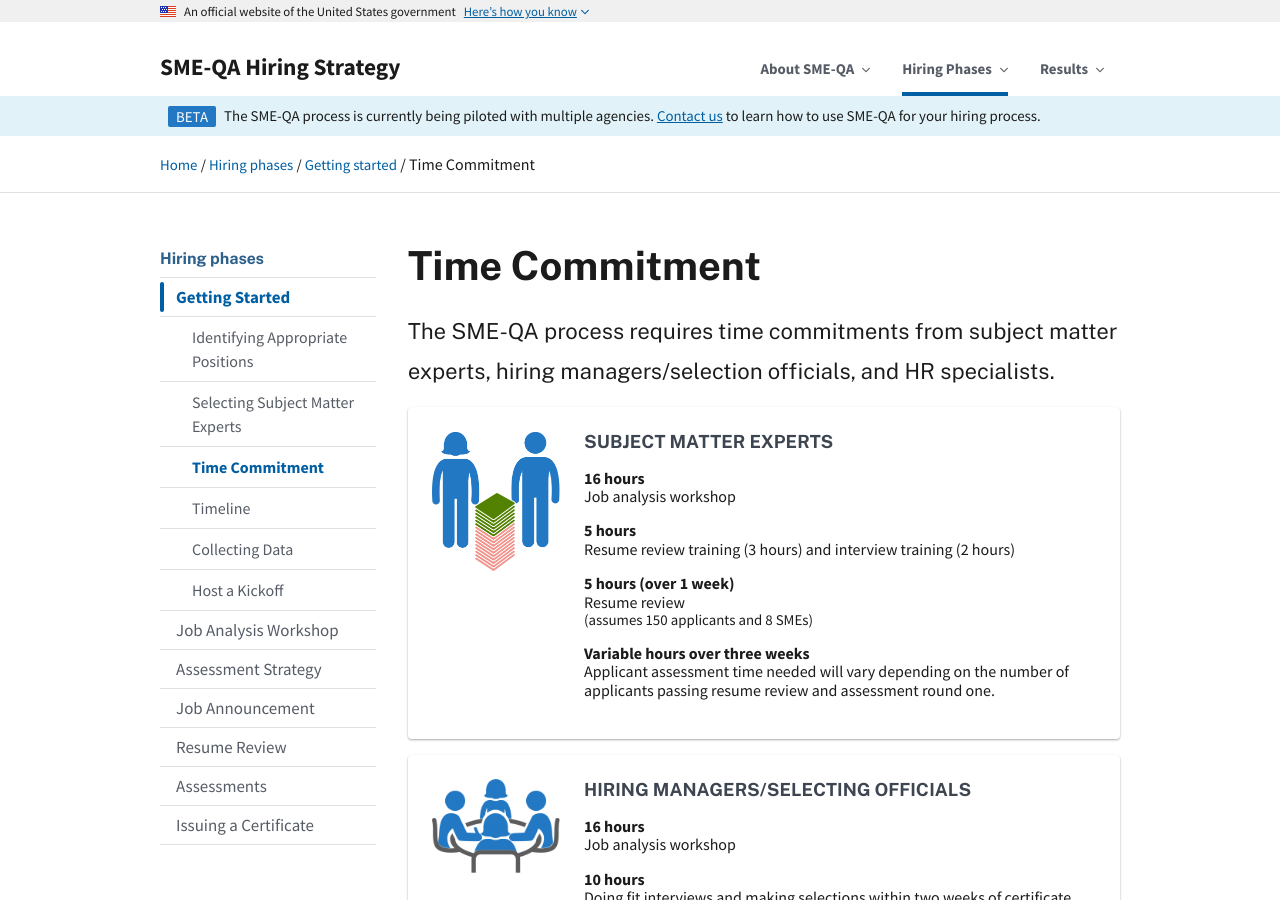
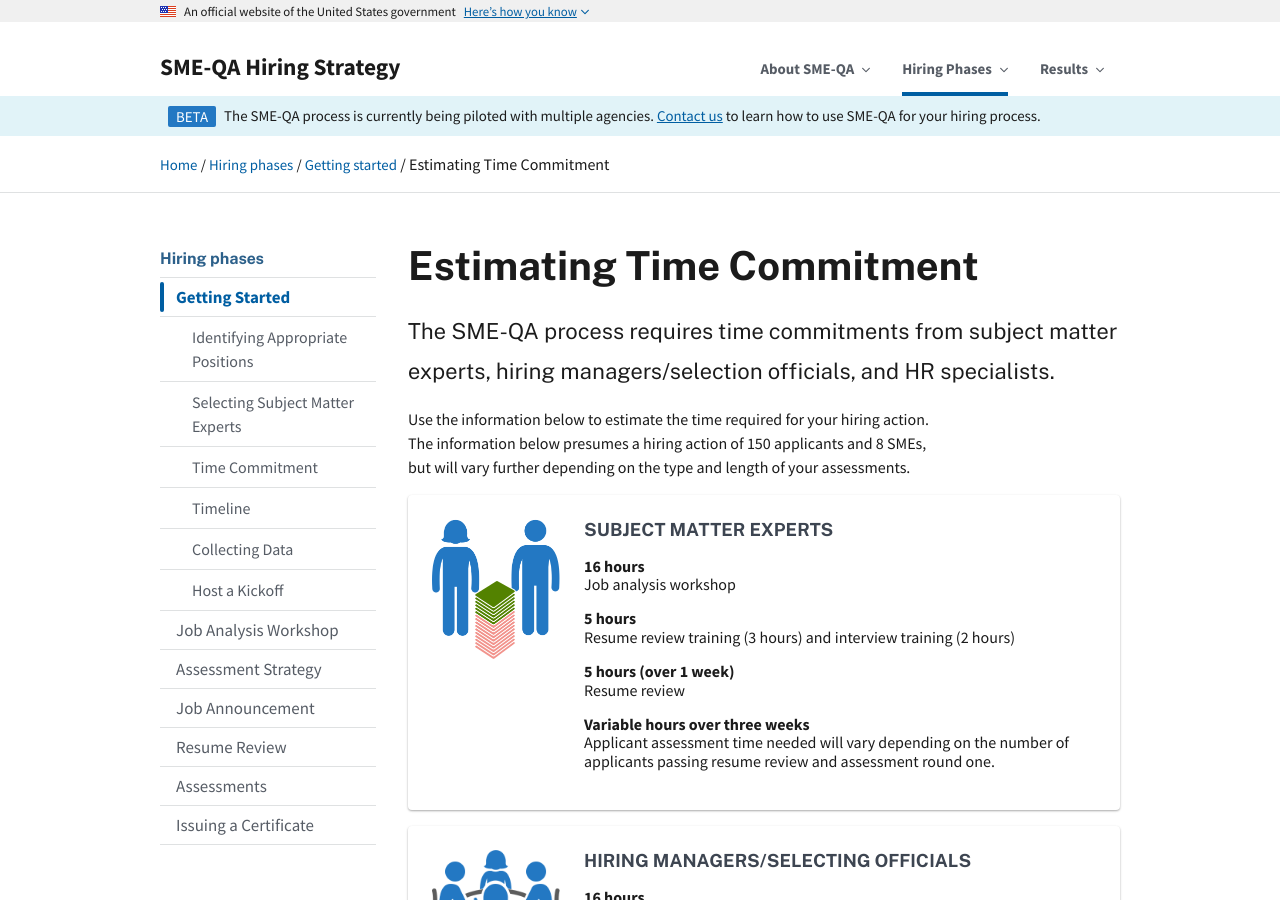
Before and after one commit to usds/SME-QA-Website, a Jekyll site: the page built from pages/phases/getting-started/time-commitment.md, in a window 1280 px wide and 900 px high. Built offline with Jekyll 4.4.1, drawn with Linux system fonts in a browser that asks for light colours.

Commit message:
Update time-commitment.md

```diff
--- a/pages/phases/getting-started/time-commitment.md
+++ b/pages/phases/getting-started/time-commitment.md
@@ -1,8 +1,8 @@
 ---
 layout: article
-permalink: /hiring-phases/getting-started/time-commitment/
+permalink: /hiring-phases/getting-started/estimating-time-commitment/
 section: hiring-phases
-title: Time Commitment
+title: Estimating Time Commitment
 sidenav: hiring-phases
 phase: getting-started
 sub-phase-order: 030
@@ -12,6 +12,8 @@ intro: The SME-QA process requires time commitments from subject matter experts,
 <p class="usa-intro">
   {{ page.intro }}
 </p>
+
+<p>Use the information below to estimate the time required for your hiring action. The information below presumes a hiring action of 150 applicants and 8 SMEs, but will vary further depending on the type and length of your assessments.</p>
 
 <div class="grid-container chp-card-container">
   <div class="grid-row">
@@ -29,11 +31,7 @@ intro: The SME-QA process requires time commitments from subject matter experts,
           <dt class="chp-time-commitment__hours">5 hours</dt>
           <dd class="chp-time-commitment__phase">Resume review training (3 hours) and interview training (2 hours)</dd>
           <dt class="chp-time-commitment__hours">5 hours (over 1 week)</dt>
-          <dd class="chp-time-commitment__phase">Resume review
-            <div class="chp-time-commitment__paren">
-              (assumes 150 applicants and 8 SMEs)
-            </div>
-          </dd>
+          <dd class="chp-time-commitment__phase">Resume review</dd>
           <dt class="chp-time-commitment__hours">Variable hours over three weeks</dt>
           <dd class="chp-time-commitment__phase">
             Applicant assessment time needed will vary depending on the number of applicants passing resume review and assessment round one.
```
